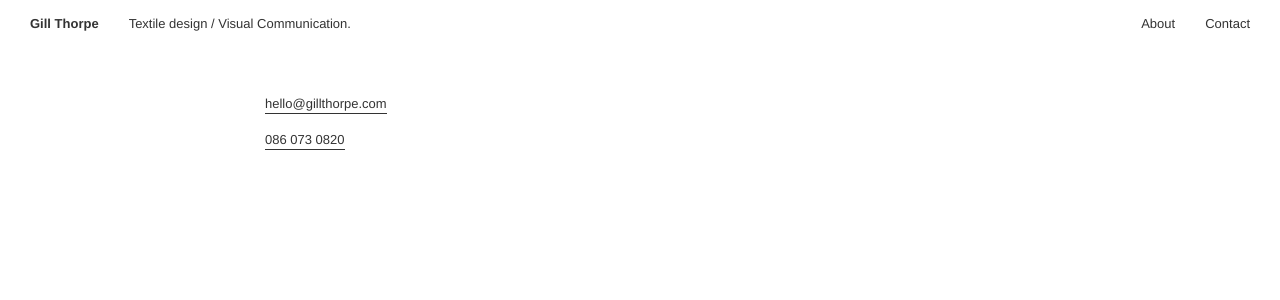
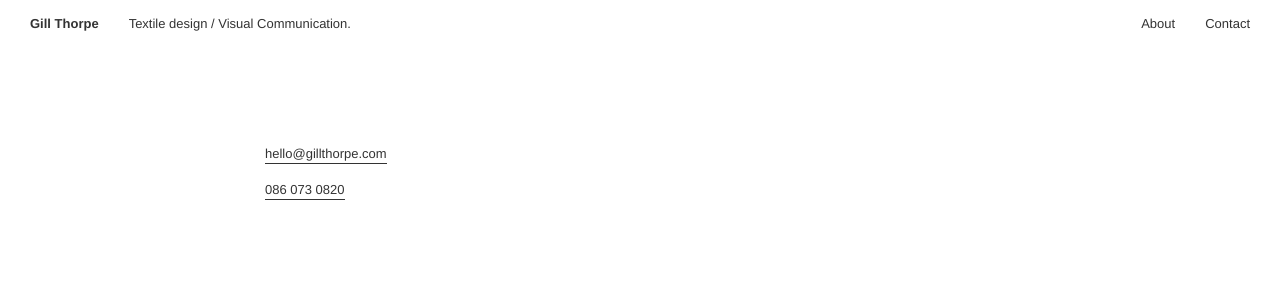
Before and after one commit to gill-thorpe/gill-thorpe.github.io, a Jekyll site: the page built from contact.html, in a window 1280 px wide. Shown: the top 300 px of the page. Built offline with Jekyll 4.4.1, drawn with Linux system fonts in a browser that asks for light colours; nearby versions of some CDN libraries.

Commit message:
Update contact.html

```diff
--- a/contact.html
+++ b/contact.html
@@ -4,8 +4,10 @@ title: Contact
 permalink: /contact/
 ---
 
+<div style="margin-top: 50px;">
 <a href="mailto:hello@gillthorpe.com">hello@gillthorpe.com</a><br /><br />
 <a href="tel:0860730820">086 073 0820</a>
+</div>
 
 <style>
     h1 {
```
